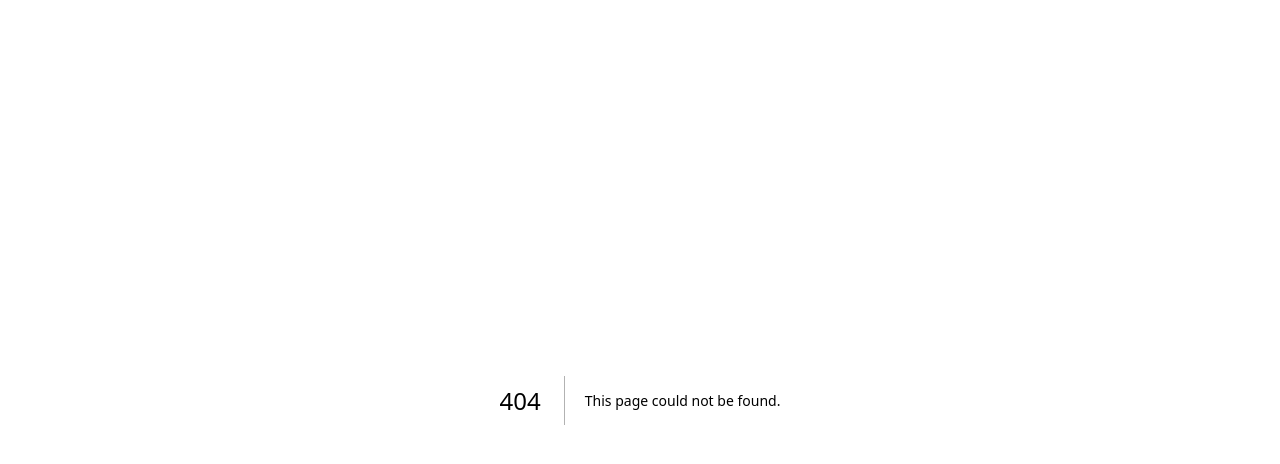
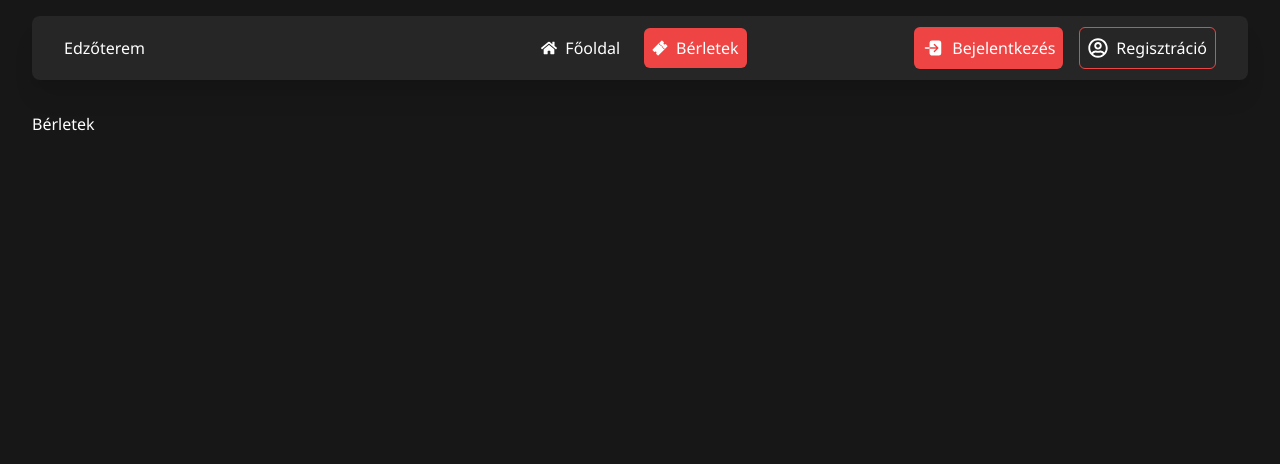
Before and after one commit to MilWaxQ/edzoterem, a Next.js app: page /berletek in a window 1280 px wide. Before the commit this address had no page. Shown: the top 464 px of the page. Built offline with nearby package versions, Linux system fonts and the light colour scheme.

Commit message:
Navbar + home

```diff
--- /dev/null
+++ b/app/berletek/page.tsx
@@ -0,0 +1,23 @@
+"use client";
+
+import NavBar from '@/components/navbar'
+import { motion } from 'framer-motion'
+import React from 'react'
+
+const Page = () => {
+  return (
+    <motion.div initial="hidden"
+      whileInView="visible"
+      viewport={{ once: true }}
+      transition={{ duration: 0.5, delay: 0.1 }}
+      variants={{
+        visible: { opacity: 1 },
+        hidden: { opacity: 0 }
+      }} className='min-h-screen bg-neutral-900 p-4 px-8 text-white flex flex-col items-start justify-start'>
+      <NavBar />
+      <p>Bérletek</p>
+    </motion.div>
+  )
+}
+
+export default Page
--- a/app/globals.css
+++ b/app/globals.css
@@ -2,32 +2,8 @@
 @tailwind components;
 @tailwind utilities;
 
-:root {
-  --foreground-rgb: 0, 0, 0;
-  --background-start-rgb: 214, 219, 220;
-  --background-end-rgb: 255, 255, 255;
+html, body, :root {
+  margin: 0;
+  padding: 0;
+  background-color: rgb(23, 23, 23);
 }
-
-@media (prefers-color-scheme: dark) {
-  :root {
-    --foreground-rgb: 255, 255, 255;
-    --background-start-rgb: 0, 0, 0;
-    --background-end-rgb: 0, 0, 0;
-  }
-}
-
-body {
-  color: rgb(var(--foreground-rgb));
-  background: linear-gradient(
-      to bottom,
-      transparent,
-      rgb(var(--background-end-rgb))
-    )
-    rgb(var(--background-start-rgb));
-}
-
-@layer utilities {
-  .text-balance {
-    text-wrap: balance;
-  }
-}
--- a/app/layout.tsx
+++ b/app/layout.tsx
@@ -1,12 +1,12 @@
 import type { Metadata } from "next";
-import { Inter } from "next/font/google";
+import { Noto_Sans } from "next/font/google";
 import "./globals.css";
 
-const inter = Inter({ subsets: ["latin"] });
+const font = Noto_Sans({ subsets: ["latin"], weight: ["100", "200", "300", "400", "500", "600", "700", "800", "900"] });
 
 export const metadata: Metadata = {
-  title: "Create Next App",
-  description: "Generated by create next app",
+  title: "Edzőterem",
+  description: "Edzőterem"
 };
 
 export default function RootLayout({
@@ -16,7 +16,7 @@ export default function RootLayout({
 }>) {
   return (
     <html lang="en">
-      <body className={inter.className}>{children}</body>
+      <body className={font.className}>{children}</body>
     </html>
   );
 }
--- /dev/null
+++ b/components/navbar.tsx
@@ -0,0 +1,34 @@
+"use client";
+
+import React, { useState } from 'react'
+import { FaHome, FaRegUserCircle } from 'react-icons/fa'
+import { IoTicket, IoLogIn } from 'react-icons/io5'
+import NavItem from './navitem';
+import { AnimatePresence, motion } from 'framer-motion';
+
+const NavBar = () => {
+  const [loggedIn, setLoggedIn] = useState(false);
+
+  return (
+    <div className="w-full h-16 bg-neutral-800 rounded-lg shadow-xl flex flex-row items-center justify-evenly overflow-hidden px-8 mb-8">
+      <div className="w-full h-full flex flex-row items-center justify-start">
+        <p>Edzőterem</p>
+      </div>
+      <div className="w-full h-full flex flex-row items-center justify-center gap-4">
+        <NavItem title='Főoldal' path='/' icon={<FaHome/>}/>
+        <NavItem title='Bérletek' path='/berletek' icon={<IoTicket/>}/>
+      </div>
+      <div className="w-full h-full flex flex-row items-center justify-end gap-4">
+        <AnimatePresence mode='wait'>
+          {loggedIn && <motion.div initial={{ scale: 0, opacity: 0 }} animate={{ scale: 1, opacity: 1 }} transition={{type: "spring", stiffness: "500", damping: "30"}} exit={{ scale: 0, opacity: 0, transition: {duration: 0.1} }} key={"user"} onClick={() => {setLoggedIn(false)}} className='w-10 h-10 bg-red-500 rounded-full flex items-center justify-center text-lg font-medium cursor-pointer'>M</motion.div>}
+          {!loggedIn && <motion.div initial={{ scaleX: 0, opacity: 0, originX: 1 }} animate={{ scaleX: 1, opacity: 1 }} transition={{type: "spring", stiffness: "500", damping: "30"}} exit={{ scaleX: 0, opacity: 0, transition: {duration: 0.1}}} key={"buttons"} className='flex flex-row gap-4'>
+            <div onClick={() => {setLoggedIn(true)}} className='flex flex-row bg-red-500 p-2 items-center justify-center rounded-md gap-2 cursor-pointer'><IoLogIn size={22} /> Bejelentkezés</div>
+            <div onClick={() => {setLoggedIn(true)}} className='flex flex-row border border-red-500 p-2 items-center justify-center rounded-md gap-2 cursor-pointer'><FaRegUserCircle size={20} /> Regisztráció</div>
+          </motion.div>}
+        </AnimatePresence>
+      </div>
+    </div>
+  )
+}
+
+export default NavBar
--- /dev/null
+++ b/components/navitem.tsx
@@ -0,0 +1,24 @@
+"use client";
+
+import { usePathname, useRouter } from 'next/navigation';
+import React, { ReactNode } from 'react'
+
+interface NavItemProps {
+  title: string
+  icon: ReactNode
+  path: string
+}
+
+const NavItem: React.FC<NavItemProps> = ({title, icon, path}) => {
+  const currentPath = usePathname();
+  const router = useRouter();
+
+  return (
+    <span onClick={() => {router.push(path)}} className={`p-2 rounded-md flex flex-row items-center gap-2 cursor-pointer transition-all ${currentPath === path ? "bg-red-500" : "bg-transparent hover:bg-red-500 hover:bg-opacity-30"}`}>
+      {icon}
+      {title}
+    </span>
+  )
+}
+
+export default NavItem
--- /dev/null
+++ b/components/newscard.tsx
@@ -0,0 +1,26 @@
+import React from 'react'
+import Image from 'next/image';
+
+interface NewsCardProps {
+  title: string
+  body: string
+  image: string
+}
+
+const NewsCard: React.FC<NewsCardProps> = ({title, body, image}) => {
+  return (
+    <div className="w-[600px] h-auto flex flex-row items-start justify-center mt-8 relative mx-auto -translate-x-1/4">
+      <span className="relative h-full overflow-hidden rounded-l-md">
+        <Image src={image} width={600} height={400} alt="" />
+        <div className="w-[345px] h-[700px] bg-neutral-900 z-10 absolute -top-36 translate-x-[105%] rotate-[-30deg] border-4 border-white pt-48 pb-40 flex flex-col pr-10 items-end justify-between"></div>
+        <div className='absolute h-full top-0 left-0 w-20 bg-gradient-to-r from-neutral-900 to-transparent z-10'></div>
+      </span>
+      <div className="w-[300px] h-full -right-40 z-10 absolute flex flex-col items-center justify-between p-2">
+        <h1 className="text-2xl tracking-wide">{title}</h1>
+        <p className="text-end font-light">{body}</p>
+      </div>
+    </div>
+  )
+}
+
+export default NewsCard
--- a/tailwind.config.ts
+++ b/tailwind.config.ts
@@ -6,15 +6,7 @@ const config: Config = {
     "./components/**/*.{js,ts,jsx,tsx,mdx}",
     "./app/**/*.{js,ts,jsx,tsx,mdx}",
   ],
-  theme: {
-    extend: {
-      backgroundImage: {
-        "gradient-radial": "radial-gradient(var(--tw-gradient-stops))",
-        "gradient-conic":
-          "conic-gradient(from 180deg at 50% 50%, var(--tw-gradient-stops))",
-      },
-    },
-  },
+  theme: {},
   plugins: [],
 };
 export default config;
```
Also changed, not shown: app/(site)/page.tsx (+18 -107 lines), package.json (+6 -4 lines), public/images/gym.jpg (added), 1 other file (tests, documents, lock files or other folders).
